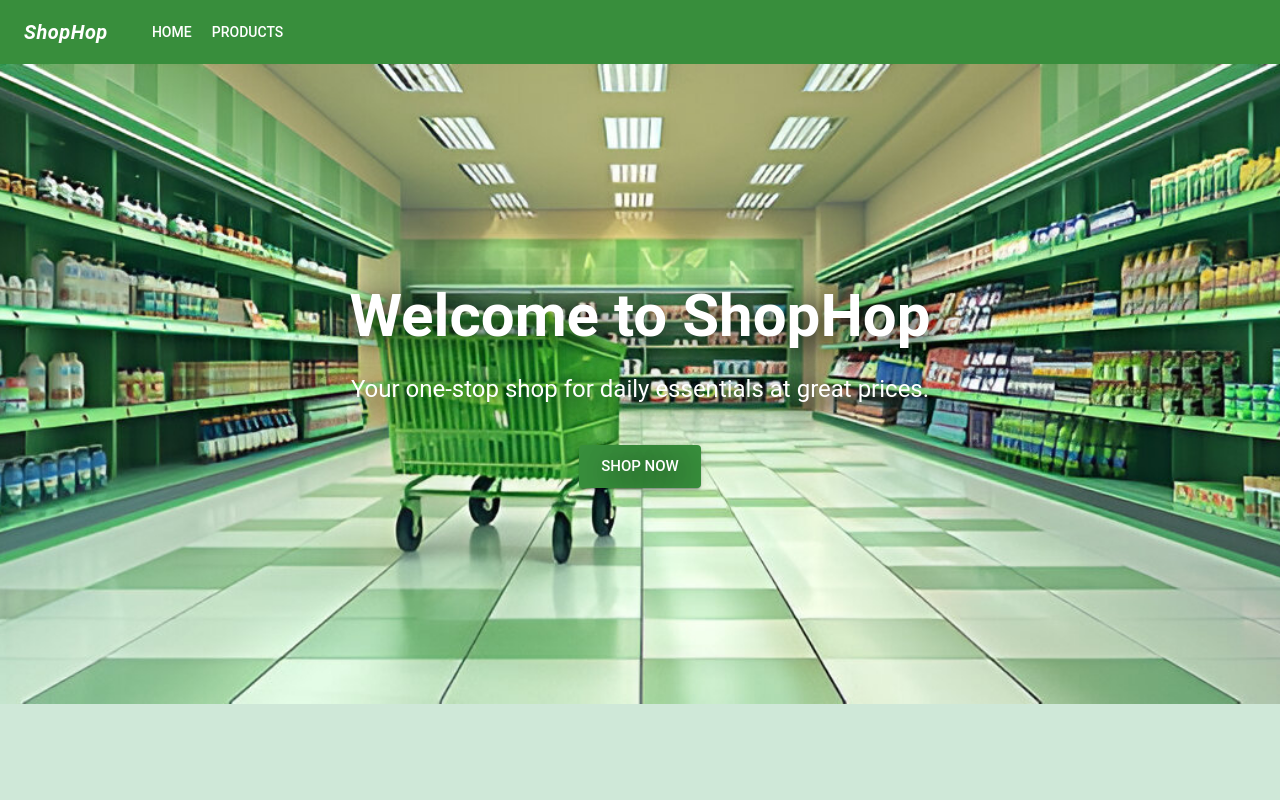
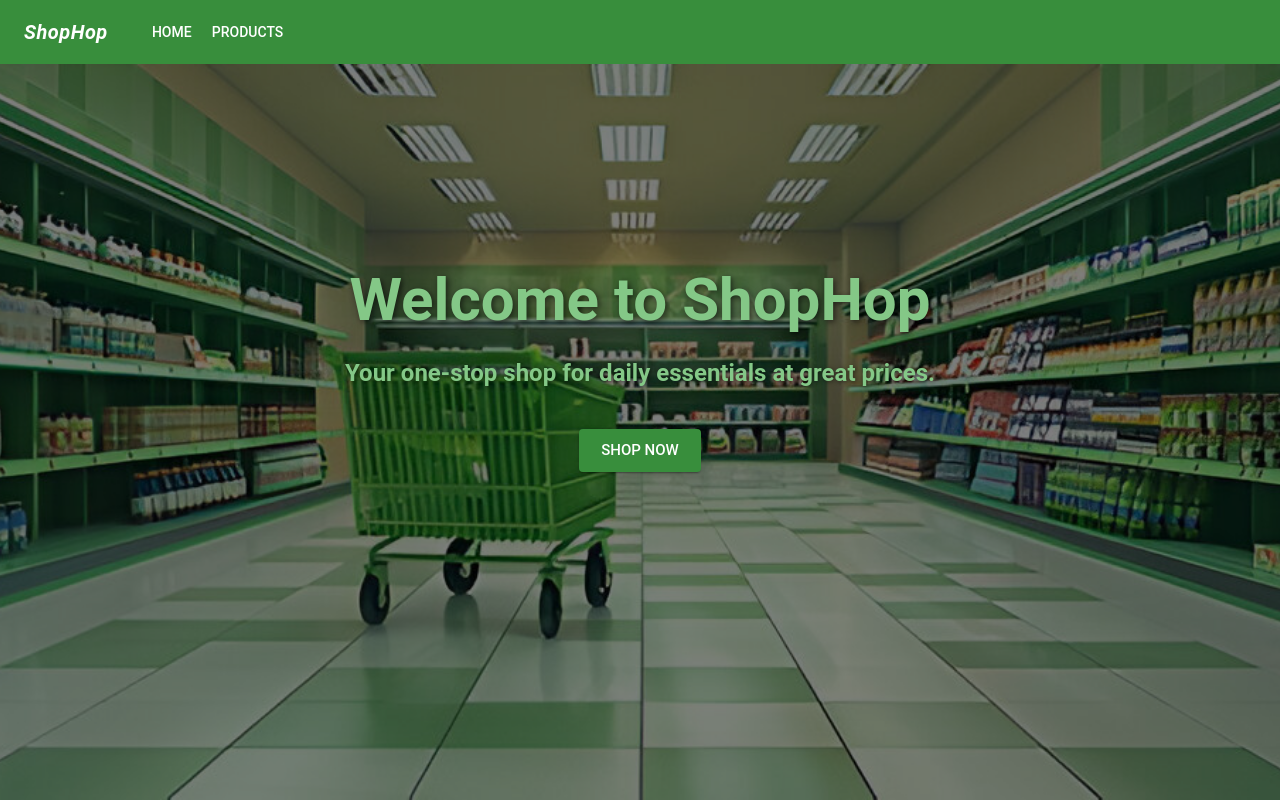
Before and after one commit to Ashraf-Sharaf/ShopHop, a React (Create React App) app in the folder frontend/: page / in a window 1280 px wide. Built offline with nearby package versions, Linux system fonts and the light colour scheme; some icons are missing.

Commit message:
frontend- editing background in hero section

```diff
--- a/frontend/src/pages/Home.jsx
+++ b/frontend/src/pages/Home.jsx
@@ -1,27 +1,45 @@
-import { Box, Button, Container, Typography, useTheme } from "@mui/material";
+import { Box, Button, Container, Typography } from "@mui/material";
 import { motion } from "framer-motion";
 import HeroImage from "../assets/HeroBackground.jpg";
+import theme from "../theme/theme";
 
 export default function Home() {
-  const theme = useTheme();
   return (
     <Box
       sx={{
+        position: "relative",
         backgroundImage: `url(${HeroImage})`,
         backgroundSize: "cover",
         backgroundPosition: "center",
         backgroundRepeat: "no-repeat",
-        minHeight: "80vh",
+        minHeight: "calc(100vh - 64px)",
         display: "flex",
         alignItems: "center",
         justifyContent: "center",
         textAlign: "center",
         px: 2,
-        color: "white",
-        textShadow: "6px 6px 30px rgba(0, 0, 0, 1)",
       }}
     >
-      <Container maxWidth="md">
+      <Box
+        sx={{
+          position: "absolute",
+          top: 0,
+          left: 0,
+          width: "100%",
+          height: "100%",
+          backgroundColor: "rgba(0,0,0,0.5)",
+          zIndex: 1,
+        }}
+      />
+      <Container
+        maxWidth="md"
+        sx={{
+          position: "relative",
+          zIndex: 2,
+          color: theme.palette.secondary.light,
+          mt: -16,
+        }}
+      >
         <motion.div
           initial={{ opacity: 0, y: 40 }}
           animate={{ opacity: 1, y: 0 }}
@@ -31,7 +49,10 @@ export default function Home() {
             variant="h2"
             component="h1"
             gutterBottom
-            sx={{ fontWeight: "bold" }}
+            sx={{
+              fontWeight: "bold",
+              textShadow: "2px 2px 6px rgba(0,0,0,0.6)",
+            }}
           >
             Welcome to ShopHop
           </Typography>
@@ -42,7 +63,14 @@ export default function Home() {
           animate={{ opacity: 1, y: 0 }}
           transition={{ duration: 1.2, delay: 0.2 }}
         >
-          <Typography variant="h5" paragraph>
+          <Typography
+            variant="h5"
+            paragraph
+            sx={{
+              fontWeight: "bold",
+              textShadow: "1px 1px 4px rgba(0,0,0,0.5)",
+            }}
+          >
             Your one-stop shop for daily essentials at great prices.
           </Typography>
         </motion.div>
```
